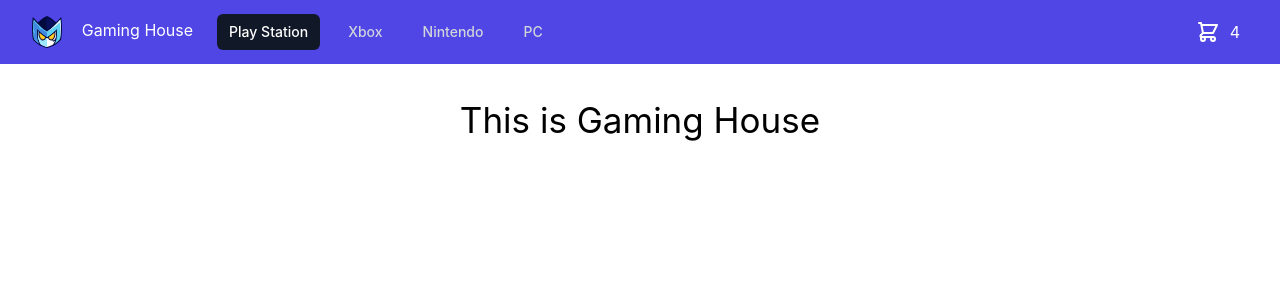
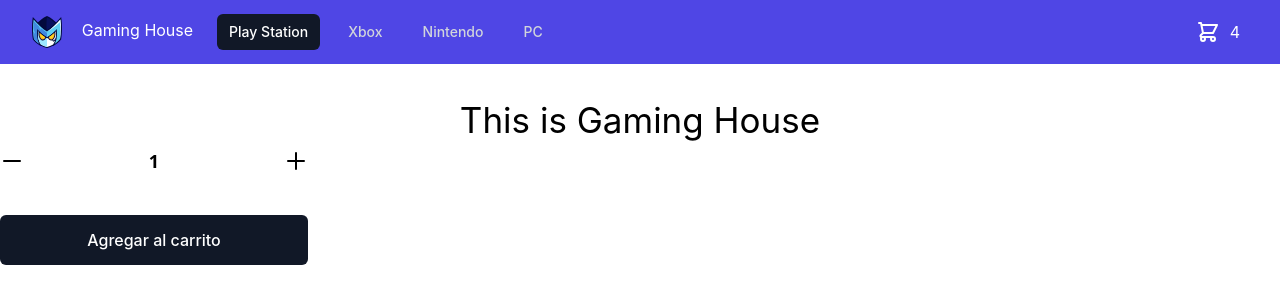
Before and after one commit to javiercabrera025/ecommerce_31145_javier_cabrera, a React (Create React App) app: page / in a window 1280 px wide. Shown: the top 304 px of the page. Built offline with nearby package versions, Linux system fonts and the light colour scheme.

Commit message:
new item count component

```diff
--- /dev/null
+++ b/src/components/itemCount/ItemCount.js
@@ -0,0 +1,69 @@
+import { useState } from "react";
+
+const ItemCount = ({ initial, stock, onAdd }) => {
+  const [count, setCount] = useState(1);
+
+  const decrement = () => {
+    if (count > initial) {
+      setCount(count - 1);
+    }
+  };
+
+  const increment = () => {
+    if (count < stock) {
+      setCount(count + 1);
+    }
+  };
+
+  return (
+    <div className="container mx-auto">
+      <div className="grid grid-cols-4 gap-4">
+        <div>
+          <div className="flex flex-row items-center justify-between">
+            <button onClick={decrement}>
+              <svg
+                xmlns="http://www.w3.org/2000/svg"
+                className="h-6 w-6"
+                fill="none"
+                viewBox="0 0 24 24"
+                stroke="currentColor"
+                strokeWidth={2}
+              >
+                <path
+                  strokeLinecap="round"
+                  strokeLinejoin="round"
+                  d="M20 12H4"
+                />
+              </svg>
+            </button>
+            <p className="font-sans font-bold text-lg"> {count} </p>
+            <button onClick={increment}>
+              <svg
+                xmlns="http://www.w3.org/2000/svg"
+                className="h-6 w-6"
+                fill="none"
+                viewBox="0 0 24 24"
+                stroke="currentColor"
+                strokeWidth={2}
+              >
+                <path
+                  strokeLinecap="round"
+                  strokeLinejoin="round"
+                  d="M12 4v16m8-8H4"
+                />
+              </svg>
+            </button>
+          </div>
+          <button
+            onClick={() => onAdd(count)}
+            className="mt-10 w-full bg-gray-900 border border-transparent rounded-md py-3 px-8 flex items-center justify-center text-base font-medium text-white hover:bg-gray-700 focus:outline-none focus:ring-2 focus:ring-offset-2 focus:ring-indigo-500"
+          >
+            Agregar al carrito
+          </button>
+        </div>
+      </div>
+    </div>
+  );
+};
+
+export default ItemCount;
--- a/src/components/itemListContainer/ItemListContainer.js
+++ b/src/components/itemListContainer/ItemListContainer.js
@@ -1,9 +1,20 @@
 import "./itemListContainer.css";
+import { useState } from "react";
+import ItemCount from "../itemCount/ItemCount";
 
 const ItemListContainer = (props) => {
-    return (
-        <h1 class="title">{props.greetings}</h1>
-    )
-}
+  const [show] = useState(true);
+  const handleOnAdd = (quantity) => {
+    console.log(`Se agregaron ${quantity} productos`);
+  };
+  return (
+    <div>
+      <h1 className="title">{props.greetings}</h1>
+      <div>
+        {show ? <ItemCount initial={0} stock={10} onAdd={handleOnAdd} /> : null}
+      </div>
+    </div>
+  );
+};
 
 export default ItemListContainer;
--- a/src/components/navbar/NavBar.js
+++ b/src/components/navbar/NavBar.js
@@ -34,7 +34,7 @@ const NavBar = () => {
               </div>
               <div className="flex-1 flex items-center justify-center sm:items-stretch sm:justify-start">
                 <div className="navbar-logo flex-shrink-0 flex items-center">
-                  <a href="/" class="navbar-logo-link">
+                  <a href="/" className="navbar-logo-link">
                     <img
                       className="inline-block h-8 w-auto mr-5"
                       src="images/logo-gaming-house.svg"
```
